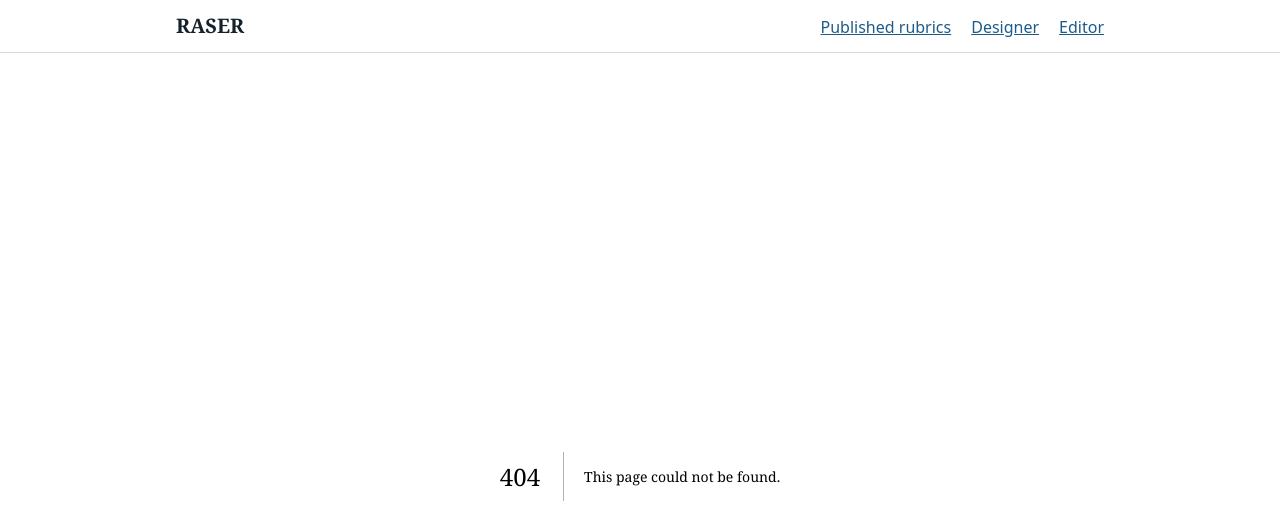
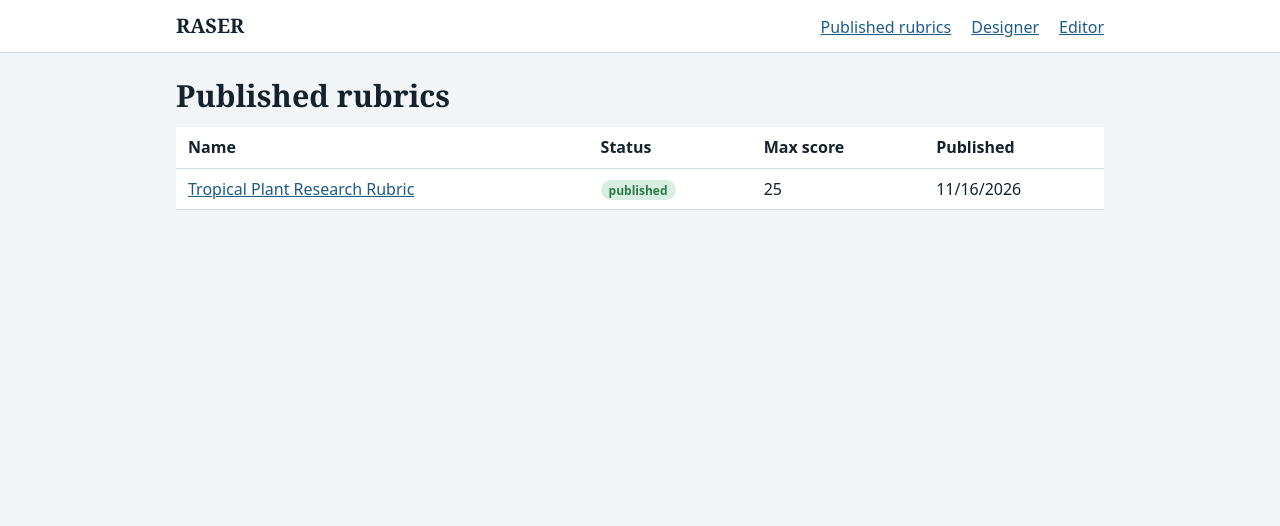
Before and after one commit to pbrusswpi/RASER, a Next.js app: page /rubrics in a window 1280 px wide. Before the commit this address had no page. Shown: the top 526 px of the page. Built offline with nearby package versions, Linux system fonts and the light colour scheme.

Commit message:
added the visualization for all published (read-only) rubrics

```diff
--- /dev/null
+++ b/src/app/rubrics/page.tsx
@@ -0,0 +1,46 @@
+"use client";
+import Link from "next/link";
+import { useDB, useReady } from "@/control/store";
+import { fmtDate, maxScore } from "@/entities/types";
+import { StatusBadge } from "@/boundary/hooks";
+
+export default function PublishedRubrics() {
+  const db = useDB(); const ready = useReady();
+  if (!ready) return <p>Loading…</p>;
+  const list = db.rubrics.filter((r) => r.status !== "draft");
+  return (
+    <div className="stack">
+      <h1>Published rubrics</h1>
+      {list.length === 0 ? <p className="muted">No rubrics are published yet. Designers can publish one from the Designer page.</p> : (
+        <table>
+          <thead>
+            <tr>
+              <th>Name</th>
+              <th>Status</th>
+              <th>Max score</th>
+              <th>Published</th>
+            </tr>
+          </thead>
+          <tbody>{list.map((r) => (
+            <tr key={r.id}>
+              <td>
+                <Link href={`/rubrics/${r.id}`}>
+                  {r.name}
+                </Link>
+              </td>
+              <td>
+                <StatusBadge status={r.status} />
+              </td>
+              <td>
+                {maxScore(r)}
+              </td>
+              <td>
+                {fmtDate(r.publishedAt)}
+              </td>
+            </tr>
+          ))}</tbody>
+        </table>
+      )}
+    </div>
+  );
+}
```
